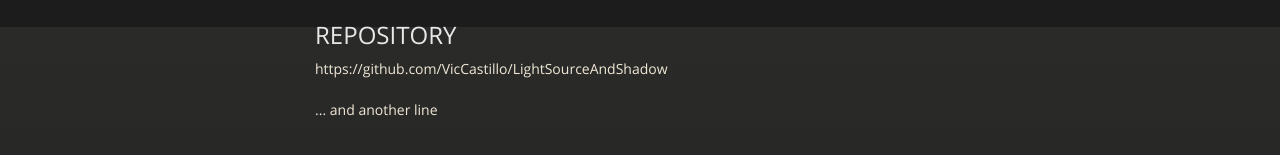
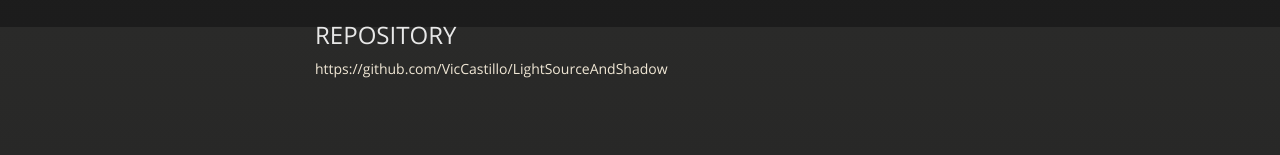
Before and after one commit to STEM-Dev/LightSourceAndShadow, a Jekyll site: the page built from index.html, in a window 1280 px wide and 900 px high, scrolled down 1103 px. Shown: the part 670-825 px from the top of the window. Built offline with Jekyll 4.4.1, drawn with Linux system fonts in a browser that asks for light colours; nearby versions of some CDN libraries; Markdown is read by kramdown in place of the engine named in the settings.

Commit message:
cleaned up index file

```diff
--- a/index.html
+++ b/index.html
@@ -1,6 +1,3 @@
 ---
 layout: default
 ---
-
-
-<p>... and another line</p>
```
